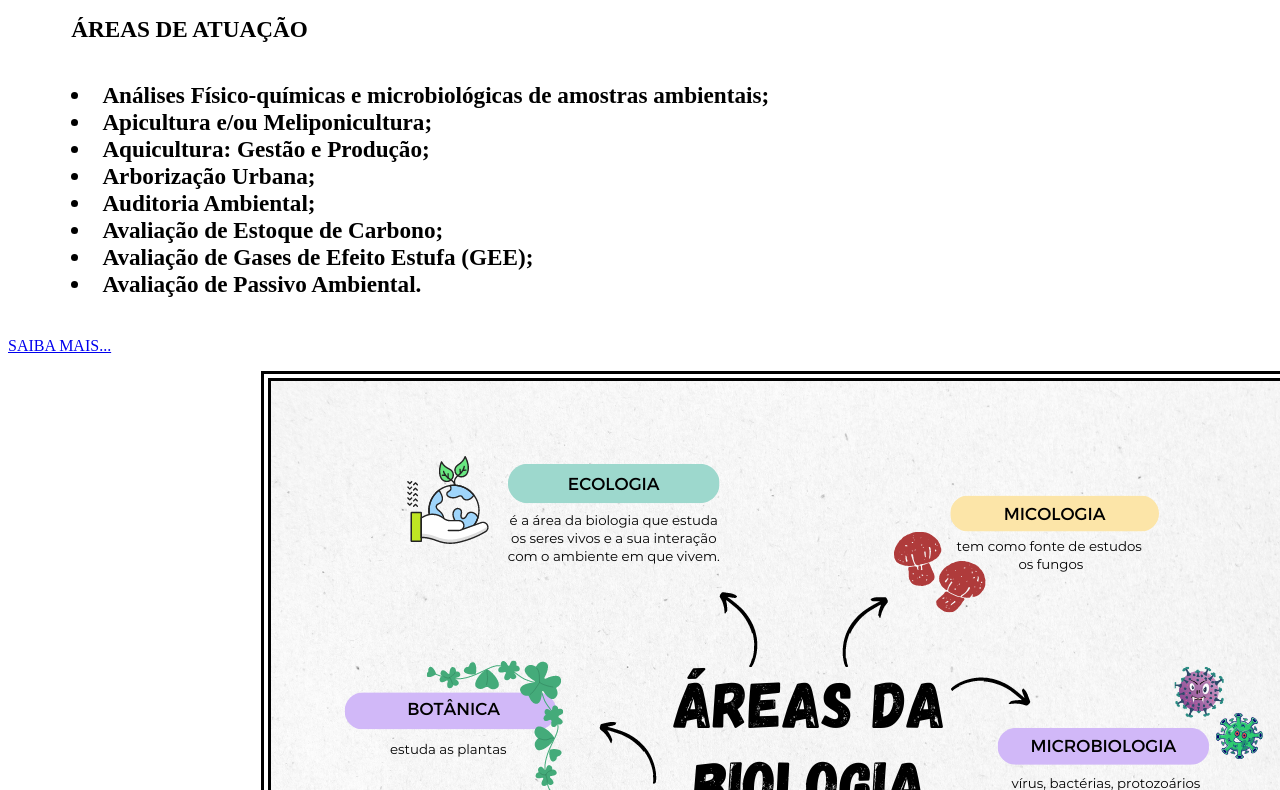
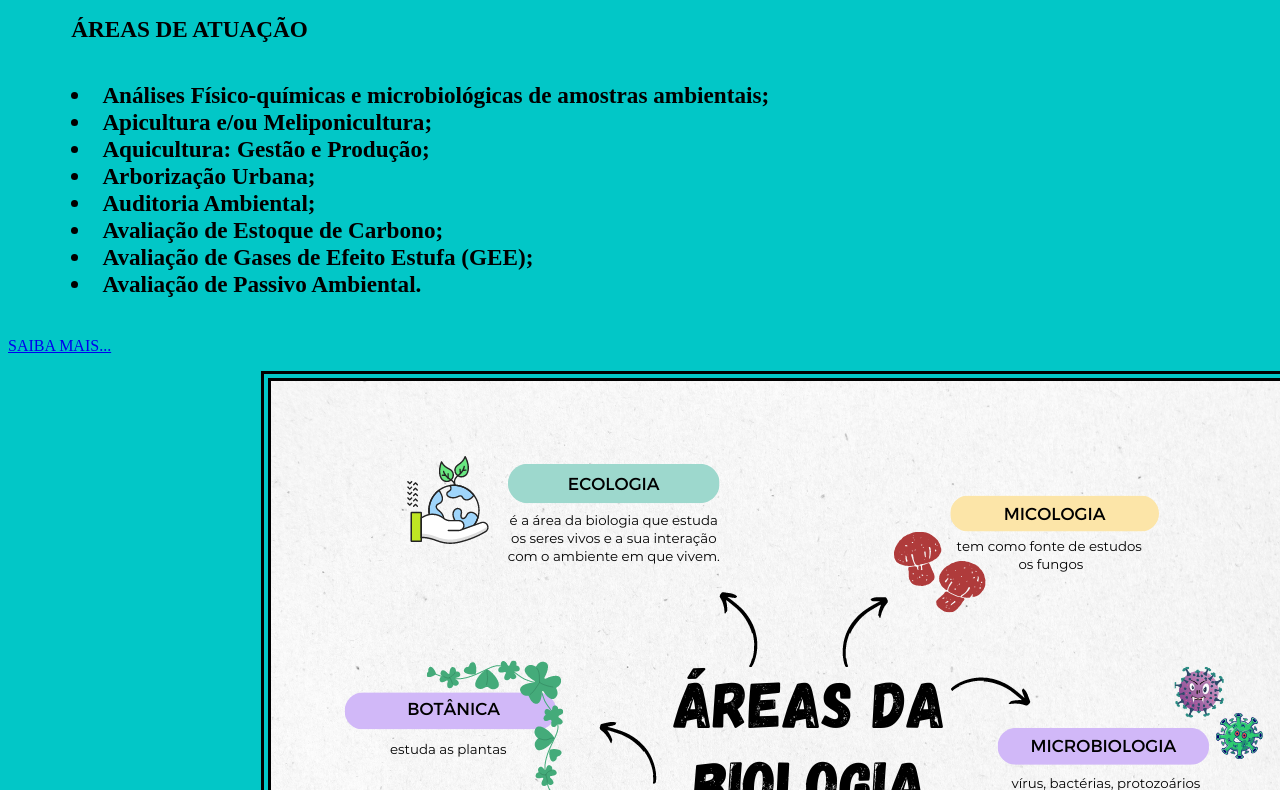
Before and after one commit to thaliamendes/1-trimetre_thalia_3-D, a plain HTML site: page index.html in a window 1280 px wide. Shown: the part 318-1108 px from the top of the page. Drawn offline with Linux system fonts and the light colour scheme; a script that the page names is missing.

Commit message:
000001012012

```diff
--- a/style.css
+++ b/style.css
@@ -1,6 +1,5 @@
-
-}
-body{  background-color: rgb(2, 199, 199);
+body{
+background-color: rgb(2, 199, 199);
 }
 
 h1{text-align: center;
```
